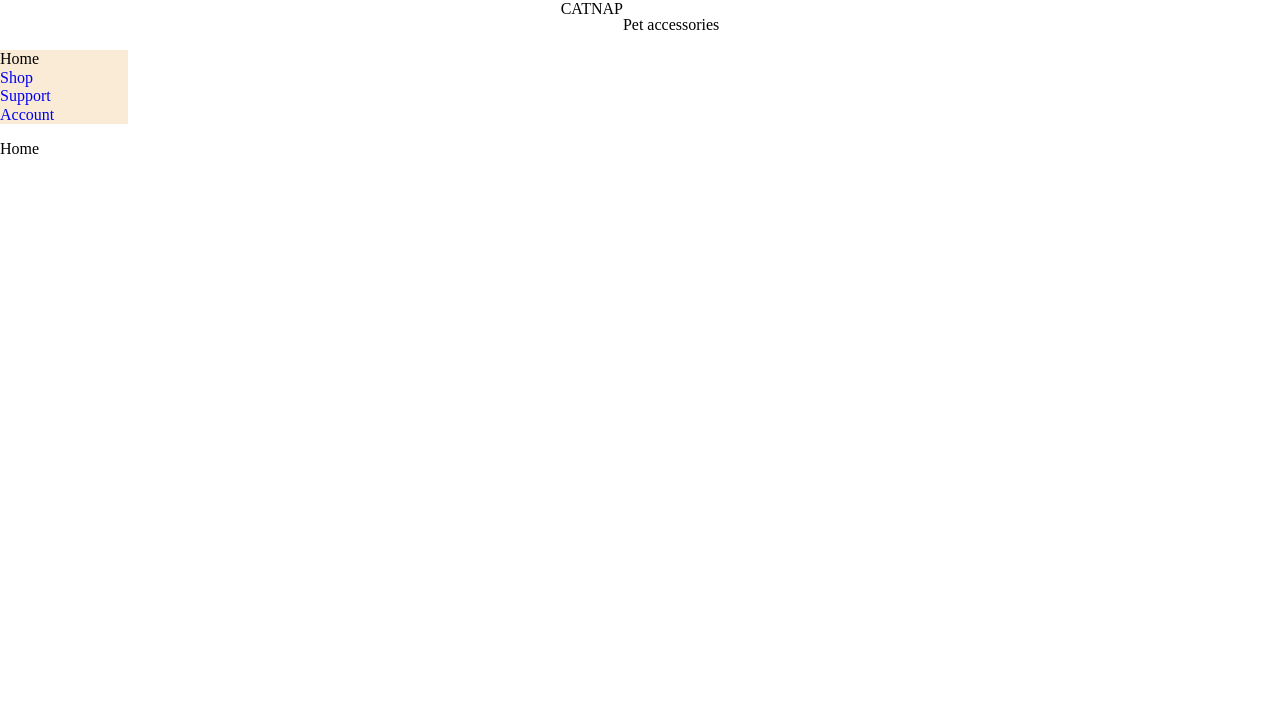
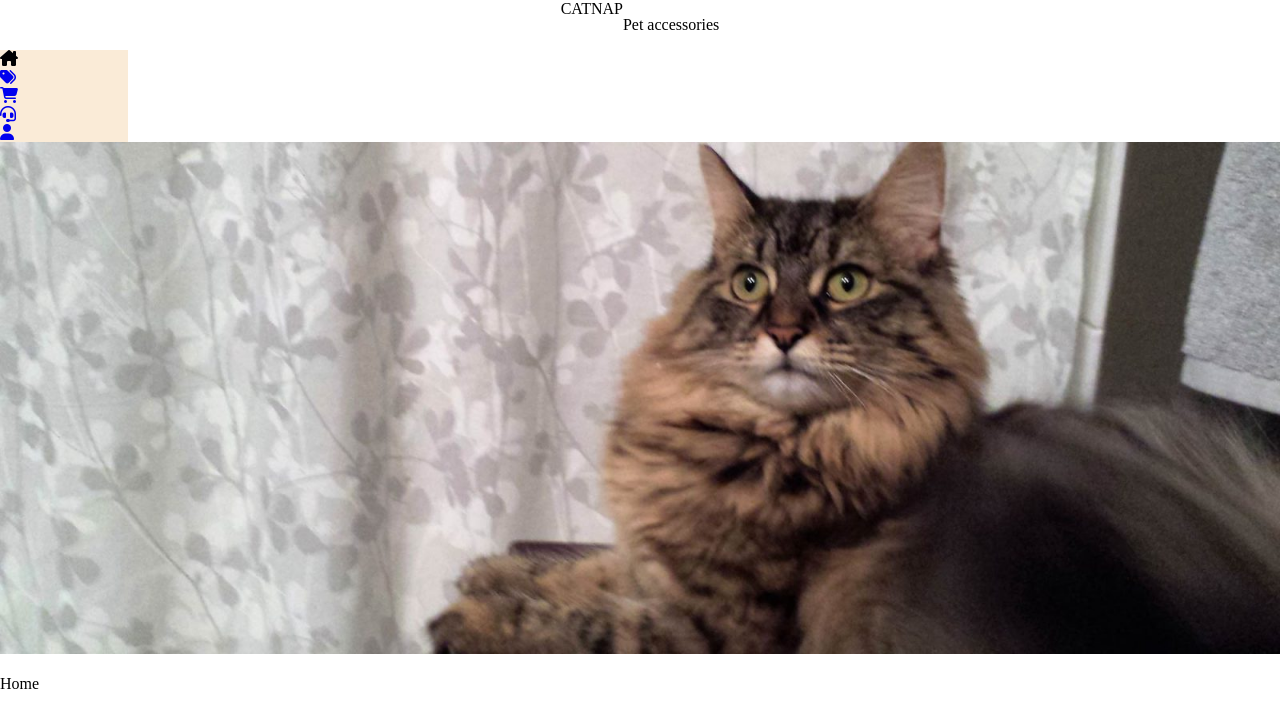
Before and after one commit to JunYangZhu/IP_website, a plain HTML site: page index.html in a window 1280 px wide. Drawn offline with Linux system fonts and the light colour scheme.

Commit message:
banner for home page

```diff
--- a/index.html
+++ b/index.html
@@ -8,25 +8,34 @@
         </header>
         <link href="normalize.css" rel="stylesheet" type="text/css" />
         <link href="style.css" rel="stylesheet" type="text/css" />
+        <script src="https://kit.fontawesome.com/7d58918fca.js" crossorigin="anonymous"></script>
     </head>
     <div class="nav-container">
-        <nav>
-            <div>
-                Home
+        <nav class="left">
+            <div class="icons">
+                <i class="fa-solid fa-house-chimney"></i>
             </div>
-            <div>
-                <a href="shop.html">Shop</a>
+            <div class="icons">
+                <a href="shop.html"><i class="fa-solid fa-tags"></i></a>
             </div>
-            <div>
-                <a href="contacts.html">Support</a>
+        </nav>
+        <nav class="right">
+            <div class="icons">
+                <a href="cart.html"><i class="fa-solid fa-cart-shopping"></i></i></a>
             </div>
-            <div>
-                <a href="login.html">Account</a>
+            <div class="icons">
+                <a href="contacts.html"><i class="fa-solid fa-headset"></i></a>
+            </div>
+            <div class="icons">
+                <a href="login.html"><i class="fa-solid fa-user"></i></a>
             </div>
         </nav>
     </div>
     <body>
-        <p>Home</p>
+        <div class="banner">
+            <img src="/img/cat banner (temp).jfif" width="100%" >
+            <p>Home</p>
+        </div>
     </body>
     <script src="script.js"></script>
 </html>
```
Also changed, not shown: img/cat banner (temp).jfif (added).
